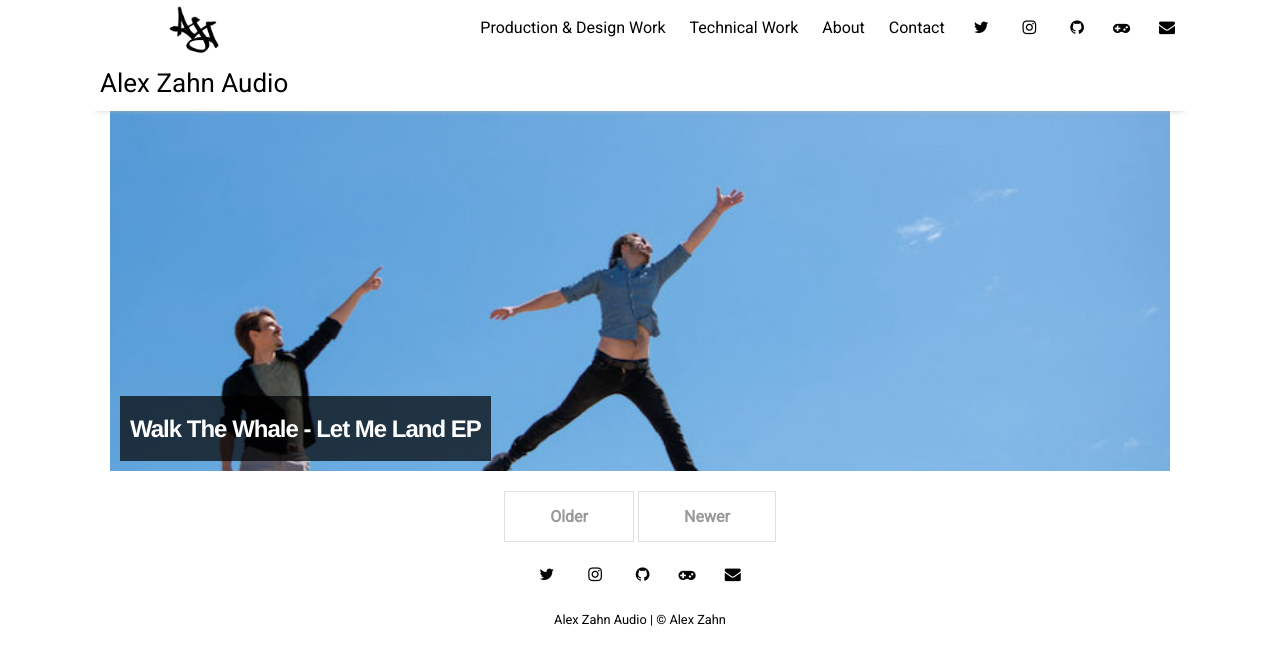
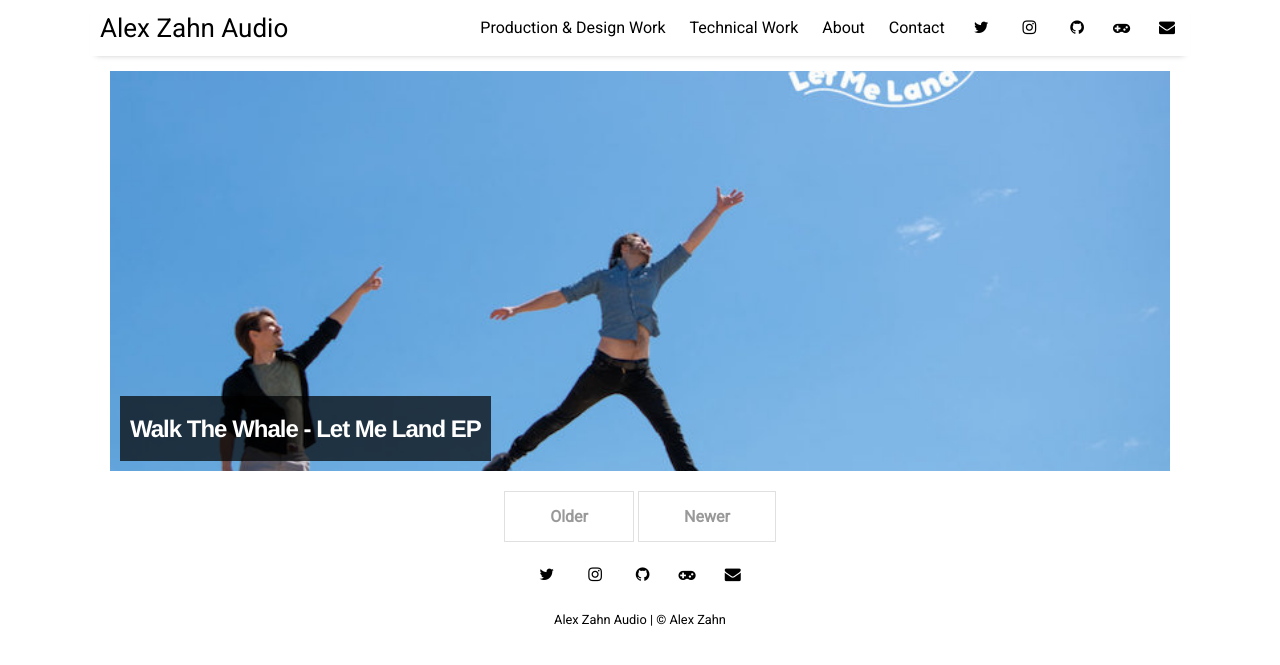
Before and after one commit to alexzahnaudio/alexzahnaudio.github.io, a Jekyll site: the page built from index.html, in a window 1280 px wide. Shown: the top 665 px of the page. Built offline with Jekyll 4.4.1, drawn with Linux system fonts in a browser that asks for light colours; nearby versions of some CDN libraries; the list of posts is cut into pages by our own code.

Commit message:
Update header.html

```diff
--- a/_includes/header.html
+++ b/_includes/header.html
@@ -1,6 +1,6 @@
 <header class="site-header">
   <h3 class="site-title">
-    <a href="{{ site.github.url }}/"><img src="{{ site.github.url }}/assets/img/logo.png" width="50" height="50" alt="logo" />{{ site.title }}</a>
+    <a href="{{ site.github.url }}/">{{ site.title }}</a>
   </h3>
   <nav class="menu-list">
     {% for item in site.data.settings.menu %}
```
